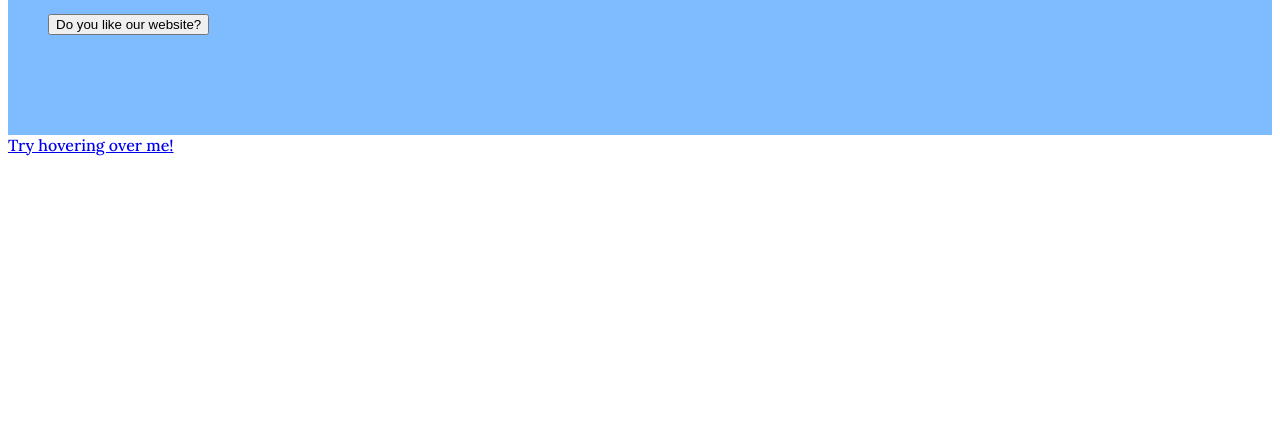
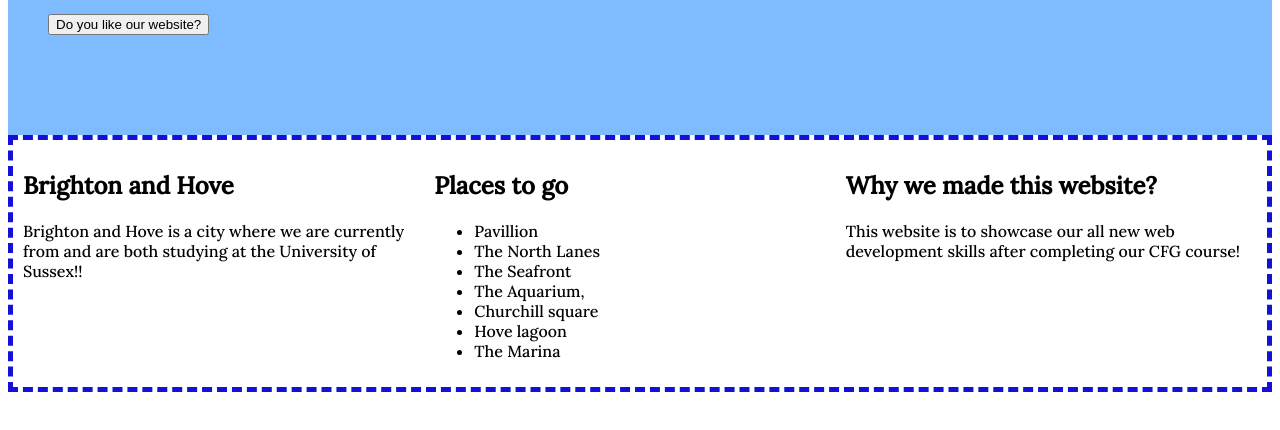
Before and after one commit to kamba-ddie/extra-website, a plain HTML site: page html/index.html in a window 1280 px wide. Shown: the part 262-692 px from the top of the page. Drawn offline with Linux system fonts and the light colour scheme.

Commit message:
Update index.html

```diff
--- a/html/index.html
+++ b/html/index.html
@@ -24,7 +24,38 @@
             here we are showcasing some of our favourite photos in and around the city of Brighton. Hope you enjoy!</p>
         <button>Do you like our website?</button>
        </div>
-       <a href="navbar">Try hovering over me!</a>
 
     </body>
+</style>
+</head>
+<body>
+
+  <section>
+
+    <body>
+        <div class="flexItem">
+          <div class="flexItem1">
+            <h2>Brighton and Hove</h2>
+            <p>Brighton and Hove is a city where we are currently from and are both studying at the University of Sussex!! </p>
+          </article>
+          </div>
+
+          <div class="flexItem2"><article>
+            <h2>Places to go</h2>
+            <ul>
+                <li> Pavillion</li>
+                <li>The North Lanes</li>
+                <li>The Seafront</li>
+                <li>The Aquarium,</li>
+                <li>Churchill square</li>
+                <li>Hove lagoon</li>
+                <li>The Marina</li>
+             </ul>
+          </div>
+          <div class="flexItem3"><h2>Why we made this website?</h2>
+
+            <p> This website is to showcase our all new web development skills after completing our CFG course!</p>
+
+          </article></div>
+        </div>
 </html>
```
